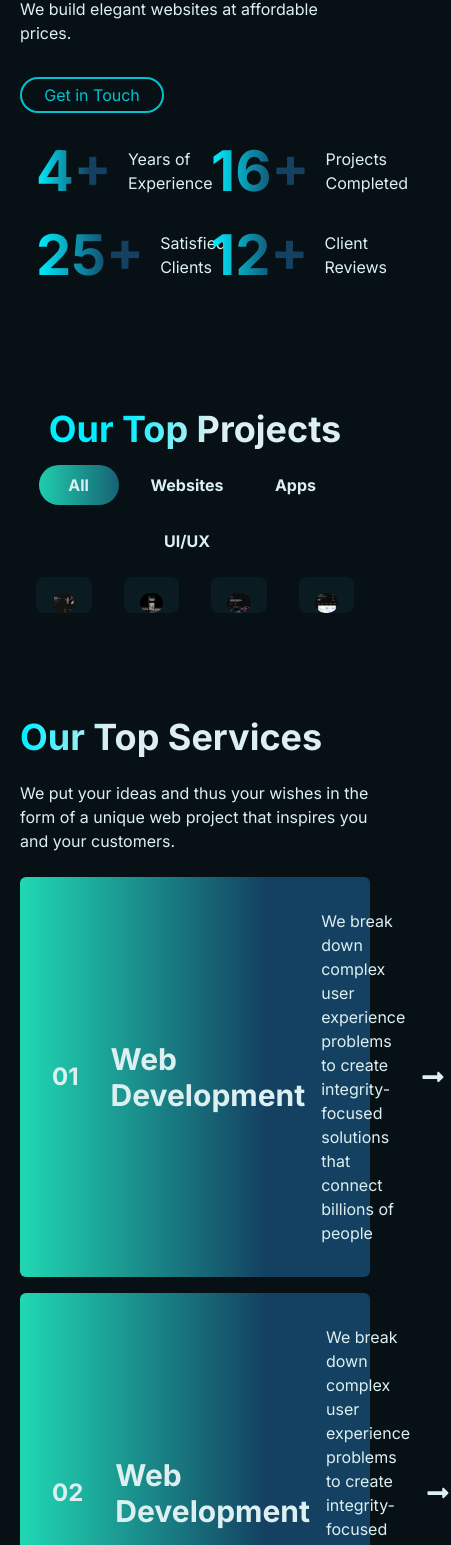
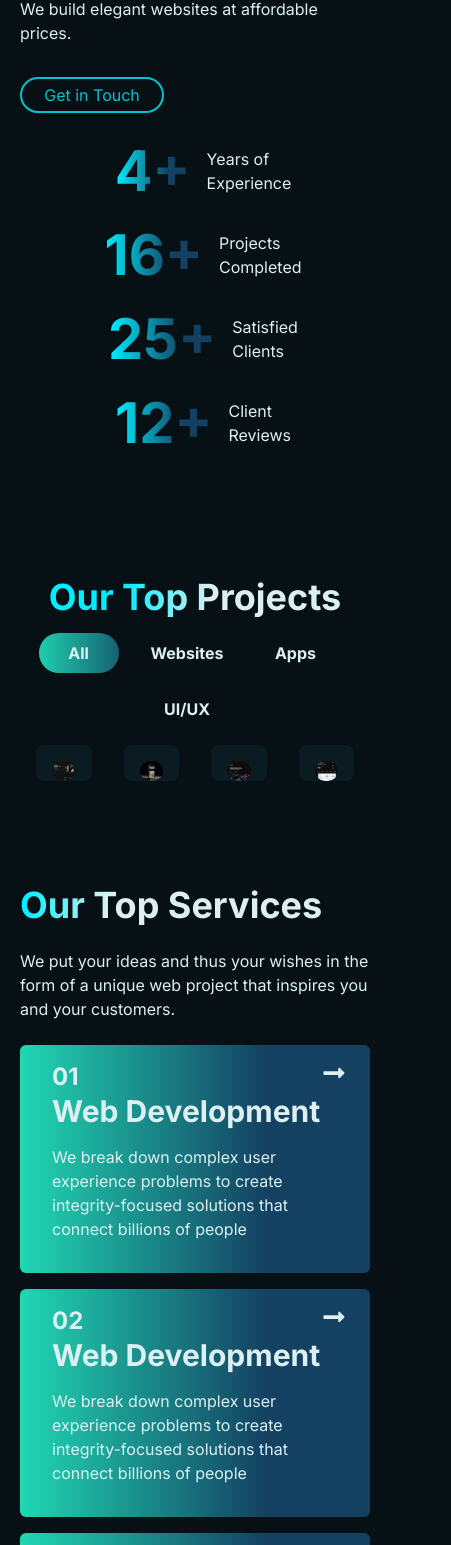
Before and after one commit to DEVELEVEN-io/develeven-io, a Next.js app: page / in a window 390 px wide. Shown: the part 427-1972 px from the top of the page, 451 px wide, since content can reach past the window. Built offline with nearby package versions, Linux system fonts and the light colour scheme.

Commit message:
updated services styles

```diff
--- a/components/Services/Services.jsx
+++ b/components/Services/Services.jsx
@@ -12,7 +12,7 @@ const Services = () => {
           <span className="service-num text-2xl font-bold mr-4">01</span>
           <h3 className="text-3xl font-bold text-txtdark my-2 mx-4">Web Development</h3>
           <p className="my-4 ml-auto">We break down complex user experience problems to create integrity-focused solutions that connect billions of people</p>
-            <div className="text-2xl ml-4">
+            <div className="service-arrow text-2xl ml-4">
               <FaLongArrowAltRight />
             </div>
         </div>
@@ -21,7 +21,7 @@ const Services = () => {
           <span className="service-num text-2xl font-bold mr-4">02</span>
           <h3 className="text-3xl font-bold text-txtdark my-2 mx-4">Web Development</h3>
           <p className="my-4 ml-auto">We break down complex user experience problems to create integrity-focused solutions that connect billions of people</p>
-          <div className="text-2xl ml-4">
+          <div className="service-arrow text-2xl ml-4">
               <FaLongArrowAltRight />
             </div>
         </div>
@@ -30,7 +30,7 @@ const Services = () => {
           <span className="service-num text-2xl font-bold mr-4">03</span>
           <h3 className="text-3xl font-bold text-txtdark my-2 mx-4">Web Development</h3>
           <p className="my-4 ml-auto">We break down complex user experience problems to create integrity-focused solutions that connect billions of people</p>
-          <div className="text-2xl ml-4">
+          <div className="service-arrow text-2xl ml-4">
               <FaLongArrowAltRight />
             </div>
         </div>
@@ -39,7 +39,7 @@ const Services = () => {
           <span className="service-num text-2xl font-bold mr-4">04</span>
           <h3 className="text-3xl font-bold text-txtdark my-2 mx-4">Web Development</h3>
           <p className="my-4 ml-auto">We break down complex user experience problems to create integrity-focused solutions that connect billions of people</p>
-          <div className="text-2xl ml-4">
+          <div className="service-arrow text-2xl ml-4">
               <FaLongArrowAltRight />
             </div>
         </div>
--- a/src/app/app.css
+++ b/src/app/app.css
@@ -376,10 +376,34 @@ button.active {
 
 
 @media (max-width: 576px) {
-
+  .achivements {
+    justify-content: center;
+    margin: 0 auto;
+  }
+  .achivement {
+    box-sizing: border-box;
+    width: 100% !important;
+    margin: 0 auto;
+    justify-content: center;
+  }
 }
 
 @media (max-width: 768px) {
+  .service-card {
+    position: relative;
+    flex-wrap: wrap;
+  }
+
+  .service-card h3 {
+    margin: 0;
+  }
+
+  .service-arrow {
+    position: absolute;
+    top: 16px;
+    right: 24px;
+  }
+
 
 }
 
--- a/src/app/globals.css
+++ b/src/app/globals.css
@@ -47,8 +47,10 @@
 
   }
 
-  @media (min-width: 768px) {
-
+  @media (max-width: 768px) {
+    .achivement {
+      @apply box-border w-1/2;
+    }
   }
 
   @media (max-width: 992px) {
```
